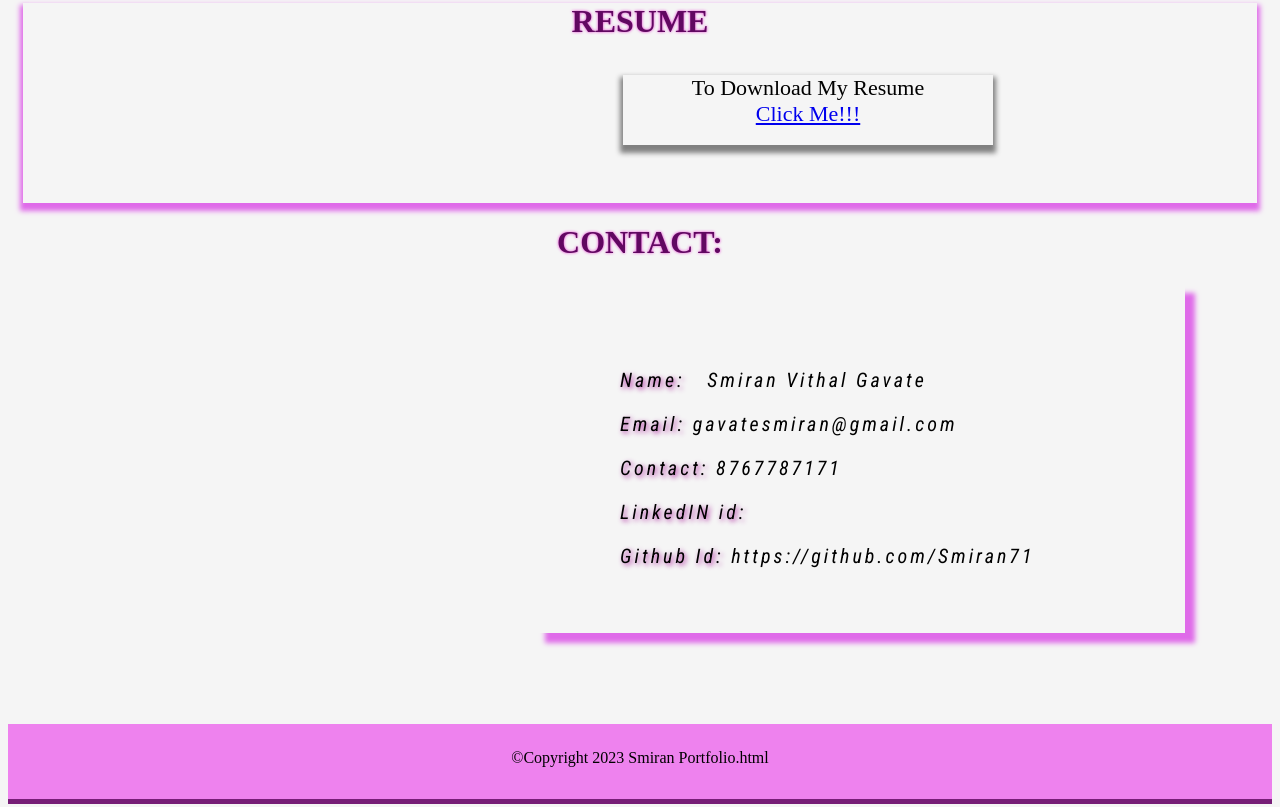
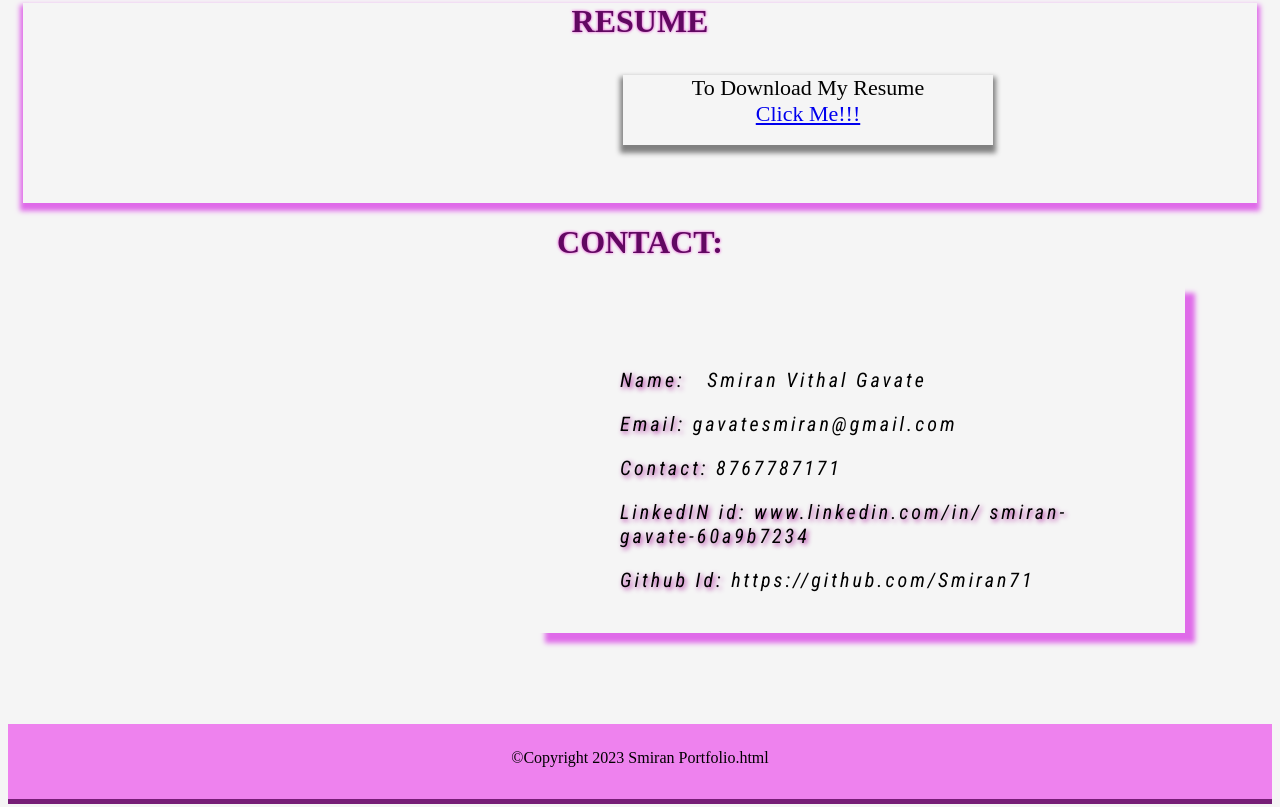
Before and after one commit to Smiran71/CODSOFT, a plain HTML site: page portfolio/index.html in a window 1280 px wide. Shown: the part 2320-3127 px from the top of the page. Drawn offline with Linux system fonts and the light colour scheme.

Commit message:
Update index.html

```diff
--- a/portfolio/index.html
+++ b/portfolio/index.html
@@ -118,7 +118,8 @@
             <li><a href="#">Name:</a>&nbsp;&nbsp;&nbsp;Smiran Vithal Gavate</li>
             <li><a href="#">Email:</a>&nbsp;gavatesmiran@gmail.com</li>
             <li><a href="#">Contact:</a>&nbsp;8767787171</li>
-            <li><a href="#">LinkedIN id:&nbsp;</a></li>
+            <li><a href="#">LinkedIN id:&nbsp;www.linkedin.com/in/
+smiran-gavate-60a9b7234</a></li>
             <li><a href="#">Github Id:</a>&nbsp;https://github.com/Smiran71</li>
         </div>
      </div>
```
